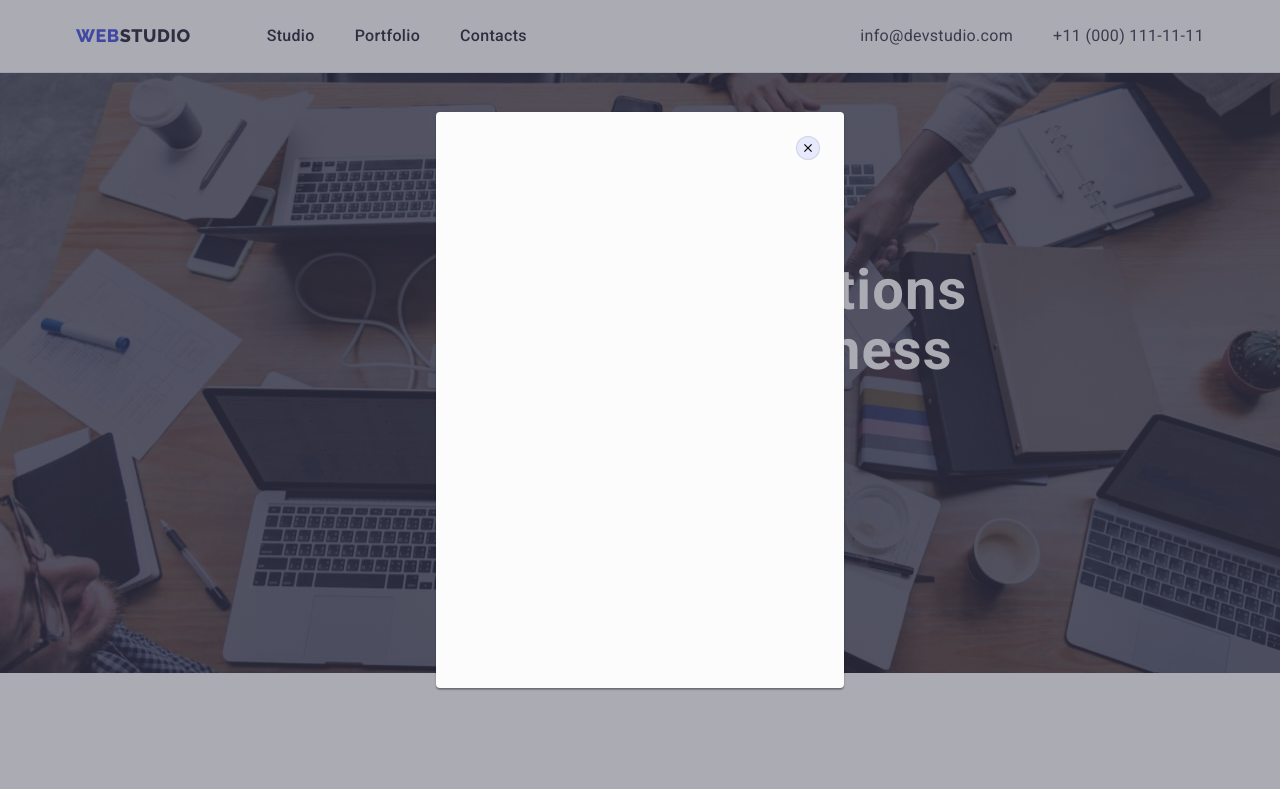
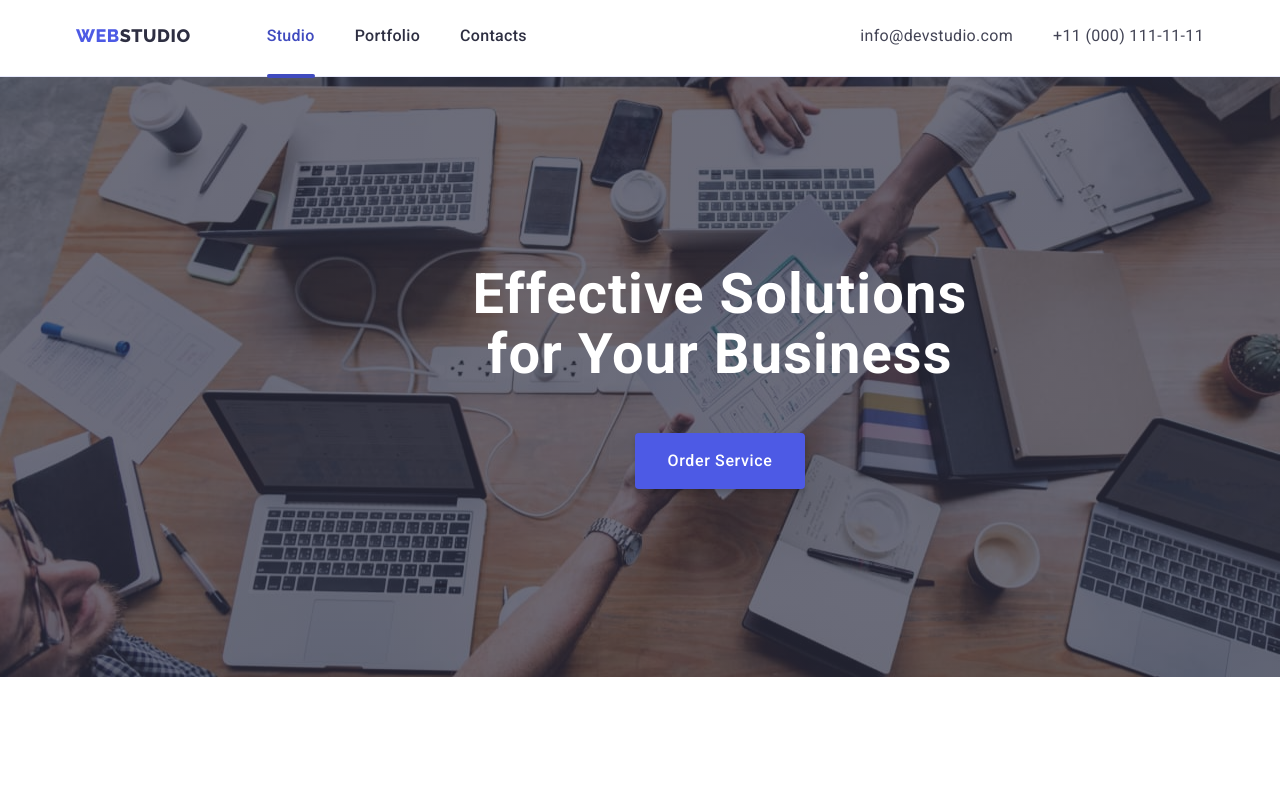
Before and after one commit to AnastasiiaAnosova/goit-markup-hw-05, a plain HTML site: page index.html in a window 1280 px wide. Shown: the top 789 px of the page. Drawn offline with nearby package versions, Linux system fonts and the light colour scheme.

Commit message:
update css

```diff
--- a/css/style.css
+++ b/css/style.css
@@ -49,8 +49,10 @@ img {
 }
 
 .header {
-    padding: 24px 0;
+    padding-top: 24px;
+    padding-bottom: 28px;
     border-bottom: 1px solid #E7E9FC;
+    box-shadow: 0px 2px 1px rgba(46, 47, 66, 0.08), 0px 1px 1px rgba(46, 47, 66, 0.16), 0px 1px 6px rgba(46, 47, 66, 0.08);
 }
 
 .container {
@@ -96,14 +98,35 @@ img {
     margin-left: auto;
 }
 
+/* .menu-item {
+    position: relative;
+} */
+
 .menu-link {
-    display: block;
+    position: relative;
     font-weight: 500;
     font-size: 16px;
     line-height: 1.5;
     letter-spacing: 0.02em;
     color: var(--dark);
     transition: color 250ms cubic-bezier(0.4, 0, 0.2, 1);
+}
+
+.menu-link.current-page {
+    color: var(--pressed-state);
+    /* треба прописувати? */
+    transition: background-color 250ms cubic-bezier(0.4, 0, 0.2, 1);
+}
+
+.menu-link.current-page::after {
+    content: '';
+    display: block;
+    position: absolute;
+    width: 100%;
+    height: 4px;
+    border-radius: 2px;
+    background-color: var(--pressed-state);
+    top: 48px;
 }
 .menu-item:not(:last-child) {
     margin-right: 40px;
@@ -128,13 +151,6 @@ img {
     color: var(--pressed-state);
 }
 
-.menu-link::after {
-    width: 100%;
-    height: 4px;
-    border-radius: 2px;
-    background-color: var(--pressed-state);
-    content: '';
-}
 
 /* .menu-link::after {
     display: block;
--- a/index.html
+++ b/index.html
@@ -27,22 +27,15 @@
           >
           <ul class="menu-header list">
             <li class="menu-item">
-              <a class="menu-link link" class="current-page" href="./index.html"
+              <a class="menu-link current-page link" href="./index.html"
                 >Studio</a
               >
             </li>
             <li class="menu-item">
-              <a
-                class="menu-link link"
-                class="current-page"
-                href="./portfolio.html"
-                >Portfolio</a
-              >
+              <a class="menu-link link" href="./portfolio.html">Portfolio</a>
             </li>
             <li class="menu-item">
-              <a class="menu-link link" class="current-page" href=""
-                >Contacts</a
-              >
+              <a class="menu-link link" href="">Contacts</a>
             </li>
           </ul>
         </nav>
@@ -440,11 +433,11 @@
       </div>
     </footer>
 
-    <div class="backdrop" data-modal>
+    <div class="backdrop is-hidden" data-modal>
       <div class="modal">
         <button
-          type="button btn-cursor"
-          class="modal-close-btn"
+          type="button"
+          class="modal-close-btn btn-cursor"
           data-modal-close
         >
           <svg class="modal-close-btn-icon" width="8" height="8">
```
Also changed, not shown: portfolio.html (+3 -1 lines).
